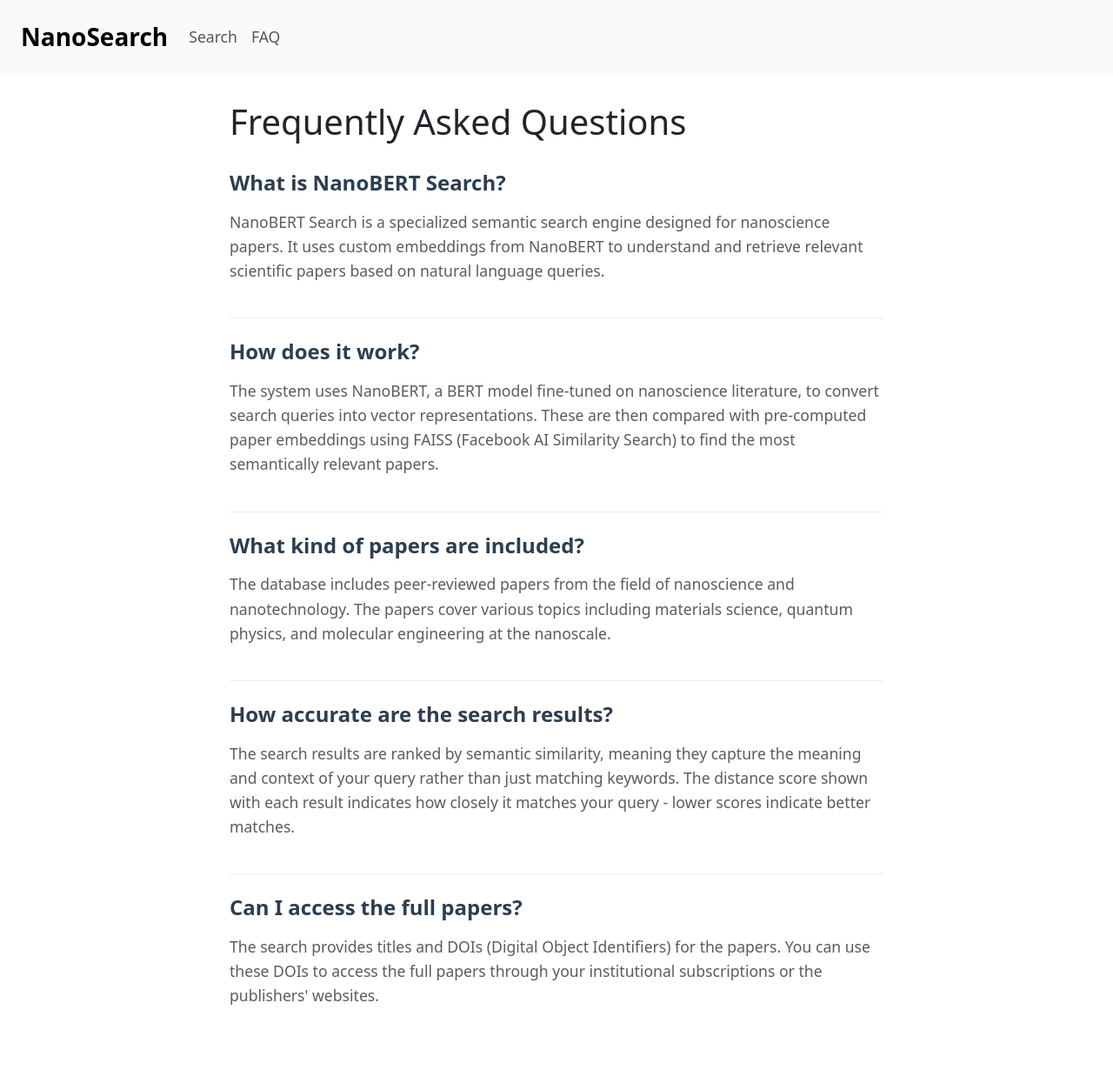
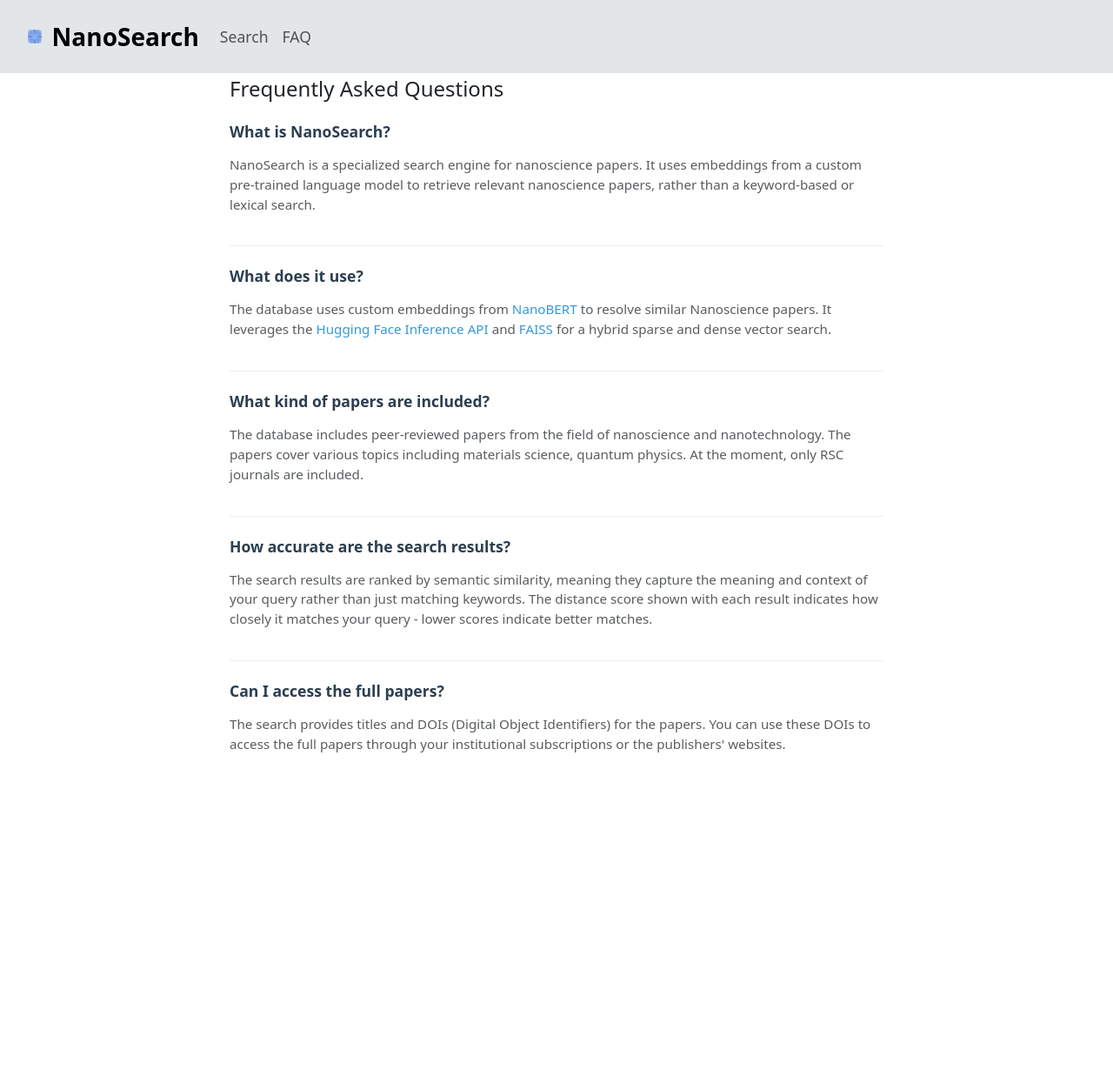
Before and after one commit to alan-yahya/nanoscience-semantic-search, a Flask app: page /faq in a window 1280 px wide. Shown: the whole page at 87% size. After the commit the page ends 865 px from the top, so only its background shows below. Run offline with Flask 3, Linux system fonts and the light colour scheme; parts of the project's set-up code (start-up, migrations or seed data) failed here and were passed over.

Commit message:
Add files via upload

```diff
--- a/app.py
+++ b/app.py
@@ -28,7 +28,7 @@ class NanoBERTSearchEngine:
         if not self.hf_api_key:
             raise ValueError("Hugging Face API Key is required. Set HF_API_KEY environment variable.")
 
-        print(f"Initializing with model: {model_name}")
+        print(f"\nInitializing with model: {model_name}")
         self.model_name = model_name
         self.inference_url = f"https://api-inference.huggingface.co/models/{model_name}"
 
@@ -188,46 +188,81 @@ class NanoBERTSearchEngine:
     def search(self, query, top_k=5):
         try:
             query_vector = self.encode_text(query)
-            D, I = self.index.search(query_vector, top_k * 2)  # Get more results initially
 
-            # Create a set to track unique results
-            seen_results = set()
-            results = []
+            # Get more results initially
+            D, I = self.index.search(query_vector, top_k * 5)  # Increased multiplier
+
+            print("\nRaw search results:")
+            for d, i in zip(D[0], I[0]):
+                print(f"Distance: {d}, Index: {i}")
+
+            # Create a dictionary to track unique results by DOI and paragraph
+            unique_results = {}
 
             # Process results and remove duplicates
             for distance, idx in zip(D[0], I[0]):
-                if idx == -1:  # Skip invalid results
+                if idx == -1:
+                    print(f"Skipping invalid index: {idx}")
                     continue
 
-                # Convert numpy.int64 to regular Python int
                 idx = int(idx)
 
-                # Skip indices that aren't in metadata
                 if idx not in self.metadata:
                     print(f"Warning: Index {idx} not found in metadata")
                     continue
 
                 metadata_entry = self.metadata[idx]
+                doi = metadata_entry['doi']
+                paragraph_id = metadata_entry['paragraph_id']
 
-                # Create a unique key from the title and DOI
-                unique_key = (metadata_entry['title'], metadata_entry['doi'])
+                # Create a unique key combining DOI and paragraph_id
+                unique_key = f"{doi}_{paragraph_id}"
 
-                # Only add if we haven't seen this result before
-                if unique_key not in seen_results:
-                    seen_results.add(unique_key)
-                    results.append({
+                print(f"\nProcessing result:")
+                print(f"Index: {idx}")
+                print(f"Distance: {distance}")
+                print(f"DOI: {doi}")
+                print(f"Paragraph ID: {paragraph_id}")
+                print(f"Title: {metadata_entry['title']}")
+
+                # Only keep if it's a new DOI or a better match for this paragraph
+                if unique_key not in unique_results or distance < unique_results[unique_key]['distance']:
+                    unique_results[unique_key] = {
                         'distance': float(distance),
-                        'paragraph_id': metadata_entry['paragraph_id'],
-                        'doi': metadata_entry['doi'],
                         'title': metadata_entry['title'],
+                        'doi': doi,
+                        'paragraph_id': paragraph_id,
                         'chunk_id': metadata_entry['chunk_id']
-                    })
+                    }
 
-                    # Break if we have enough unique results
-                    if len(results) >= top_k:
+                # Break if we have enough unique results
+                if len(unique_results) >= top_k:
+                    # Check if we have enough different DOIs
+                    unique_dois = len(set(r['doi'] for r in unique_results.values()))
+                    if unique_dois >= top_k:
                         break
 
-            return results
+            # Convert dictionary to list and sort by distance
+            results = list(unique_results.values())
+            results.sort(key=lambda x: x['distance'])
+
+            # Group by DOI and take the best result for each
+            doi_results = {}
+            for result in results:
+                doi = result['doi']
+                if doi not in doi_results or result['distance'] < doi_results[doi]['distance']:
+                    doi_results[doi] = result
+
+            # Final results sorted by distance
+            final_results = list(doi_results.values())
+            final_results.sort(key=lambda x: x['distance'])
+            final_results = final_results[:top_k]
+
+            print(f"\nFinal results:")
+            for r in final_results:
+                print(f"Distance: {r['distance']}, DOI: {r['doi']}, Paragraph: {r['paragraph_id']}")
+
+            return final_results
 
         except Exception as e:
             print(f"Error in search method: {str(e)}")
@@ -328,4 +363,12 @@ def add_header(response):
 
 # For Coolify deployment
 if __name__ == '__main__':
-    app.run(debug=True)
+    # Run the Flask app
+    port = int(os.environ.get('PORT', 3000))
+    host = os.environ.get('HOST', '0.0.0.0')
+
+    app.run(
+        host=host,
+        port=port,
+        debug=os.environ.get('FLASK_DEBUG', 'False').lower() == 'true'
+    )
--- a/static/js/FAQPage.jsx
+++ b/static/js/FAQPage.jsx
@@ -1,16 +1,16 @@
 const FAQPage = () => {
     const faqs = [
         {
-            question: "What is NanoBERT Search?",
-            answer: "NanoBERT Search is a specialized semantic search engine designed for nanoscience papers. It uses custom embeddings from NanoBERT to understand and retrieve relevant scientific papers based on natural language queries."
+            question: "What is NanoSearch?",
+            answer: "NanoSearch is a specialized search engine for nanoscience papers. It uses embeddings from a custom pre-trained language model to retrieve relevant nanoscience papers, rather than a keyword-based or lexical search."
         },
         {
-            question: "How does it work?",
-            answer: "The system uses NanoBERT, a BERT model fine-tuned on nanoscience literature, to convert search queries into vector representations. These are then compared with pre-computed paper embeddings using FAISS (Facebook AI Similarity Search) to find the most semantically relevant papers."
+            question: "What does it use?",
+            answer: `The database uses custom embeddings from <a href="https://huggingface.co/Flamenco43/NanoBERT-V2" target="_blank" style="color: #3498db; text-decoration: none;">NanoBERT</a> to resolve similar Nanoscience papers. It leverages the <a href="https://huggingface.co/docs/api-inference/en/index" target="_blank" style="color: #3498db; text-decoration: none;">Hugging Face Inference API</a> and <a href="https://github.com/facebookresearch/faiss" target="_blank" style="color: #3498db; text-decoration: none;">FAISS</a> for a hybrid sparse and dense vector search.`
         },
         {
             question: "What kind of papers are included?",
-            answer: "The database includes peer-reviewed papers from the field of nanoscience and nanotechnology. The papers cover various topics including materials science, quantum physics, and molecular engineering at the nanoscale."
+            answer: "The database includes peer-reviewed papers from the field of nanoscience and nanotechnology. The papers cover various topics including materials science, quantum physics. At the moment, only RSC journals are included."
         },
         {
             question: "How accurate are the search results?",
@@ -36,7 +36,11 @@ const FAQPage = () => {
                         { key: index, className: 'faq-item mb-4' },
                         [
                             React.createElement('h2', { className: 'h4 mb-3', key: 'q' }, faq.question),
-                            React.createElement('p', { className: 'text-muted', key: 'a' }, faq.answer)
+                            React.createElement('p', {
+                                className: 'text-muted',
+                                key: 'a',
+                                dangerouslySetInnerHTML: { __html: faq.answer }
+                            })
                         ]
                     )
                 )
--- a/templates/base.html
+++ b/templates/base.html
@@ -22,6 +22,17 @@
         /* Add custom navbar styles */
         .navbar {
             padding: 1rem 0;  /* Increase vertical padding */
+            background-color: #e3e6e9;  /* Slightly darker than bg-light (which is #f8f9fa) */
+            position: fixed;  /* Make navbar fixed */
+            top: 0;
+            left: 0;
+            right: 0;
+            z-index: 1030;  /* Ensure navbar stays on top */
+        }
+
+        /* Add padding to account for fixed navbar */
+        body {
+            padding-top: 56px;
         }
 
         .navbar .container-fluid {
@@ -32,6 +43,17 @@
         .navbar-brand {
             font-size: 1.75rem;  /* Make title bigger */
             font-weight: 600;     /* Make it bolder */
+            display: flex;
+            align-items: center;
+            gap: 0.125rem;  /* Reduce gap between items */
+        }
+
+        /* Favicon styles */
+        .navbar-brand img,
+        .navbar-brand svg {
+            width: 32px;  /* Increase favicon size */
+            height: 32px;
+            margin-right: 0.1rem;  /* Reduce margin after logo */
         }
 
         /* Adjust nav links to match brand */
@@ -43,9 +65,12 @@
 </head>
 <body>
     <!-- Update navbar structure -->
-    <nav class="navbar navbar-expand-lg navbar-light bg-light">
+    <nav class="navbar navbar-expand-lg navbar-light">
         <div class="container-fluid">
-            <a class="navbar-brand" href="/">NanoSearch</a>
+            <a class="navbar-brand" href="/">
+                <img src="{{ url_for('static', filename='favicon.svg') }}" alt="NanoSearch Logo">
+                NanoSearch
+            </a>
             <button class="navbar-toggler" type="button" data-bs-toggle="collapse" data-bs-target="#navbarNav">
                 <span class="navbar-toggler-icon"></span>
             </button>
--- a/templates/faq.html
+++ b/templates/faq.html
@@ -1,6 +1,6 @@
 {% extends "base.html" %}
 
-{% block title %}FAQ - NanoBERT Search{% endblock %}
+{% block title %}FAQ - NanoSearch{% endblock %}
 
 {% block content %}
 <div id="faq-root"></div>
@@ -15,27 +15,41 @@
     }
 
     .faq-list {
-        margin-top: 2rem;
+        margin-top: 1.5rem;
     }
 
     .faq-item {
         border-bottom: 1px solid #eee;
-        padding-bottom: 1.5rem;
-        margin-bottom: 1.5rem;
+        padding-bottom: 1.25rem;
+        margin-bottom: 1.25rem;
     }
 
     .faq-item:last-child {
         border-bottom: none;
     }
 
+    /* Smaller heading sizes */
+    .faq-container h1 {
+        font-size: 1.5rem;
+        margin-bottom: 1rem;
+    }
+
     .faq-item h2 {
         color: #2c3e50;
         font-weight: 600;
+        font-size: 1.1rem;
+        margin-bottom: 0.75rem;
     }
 
+    /* Smaller paragraph text */
     .faq-item p {
-        font-size: 1.1rem;
-        line-height: 1.6;
+        font-size: 0.95rem;
+        line-height: 1.5;
+    }
+
+    /* Adjust link sizes */
+    .faq-item a {
+        font-size: 0.95rem;
     }
 
     /* Add responsive padding */
--- a/templates/index.html
+++ b/templates/index.html
@@ -36,13 +36,14 @@
     .chat-scroll-area {
         flex: 1;
         overflow-y: auto;
-        padding: 1rem 1.5rem;
+        padding: 1.5rem 1.5rem;
     }
 
     .chat-container {
         min-height: min-content;
         display: flex;
         flex-direction: column;
+        padding-top: 0.5rem;
     }
 
     .input-bar {
```
